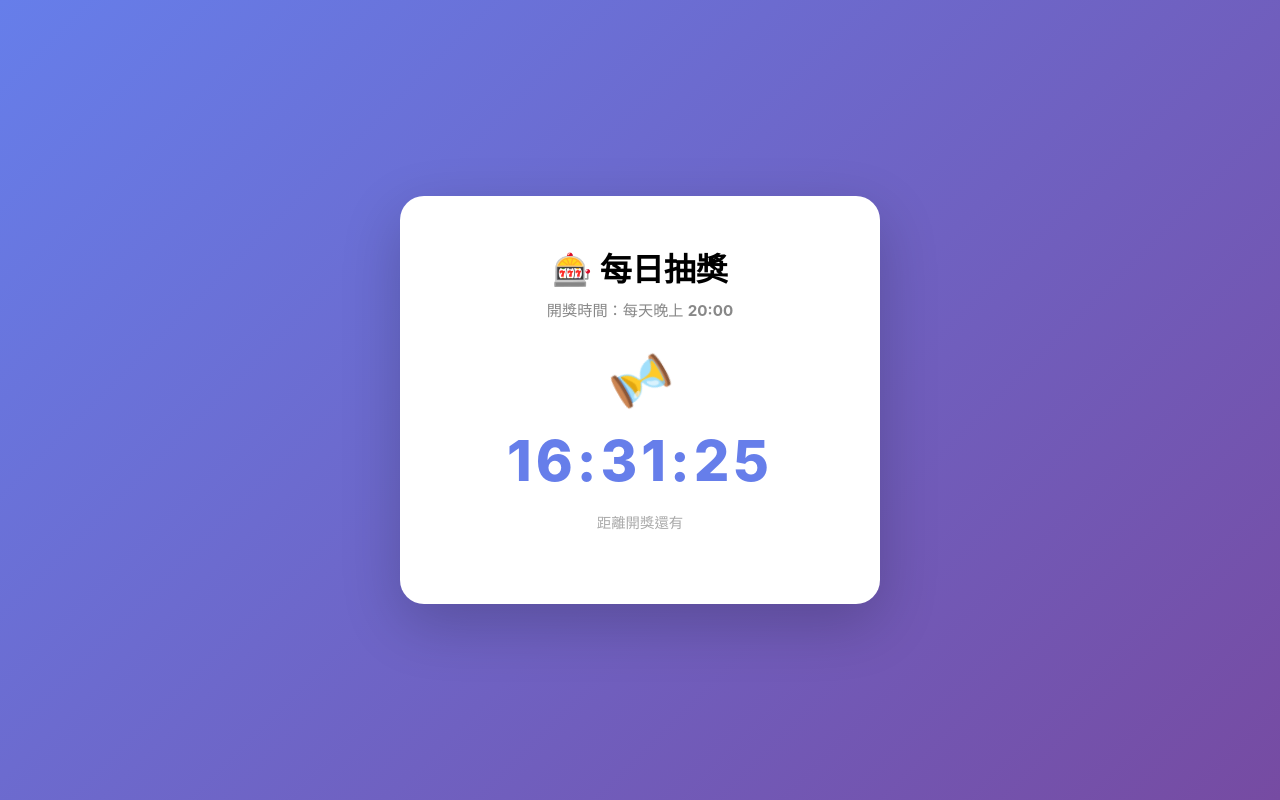
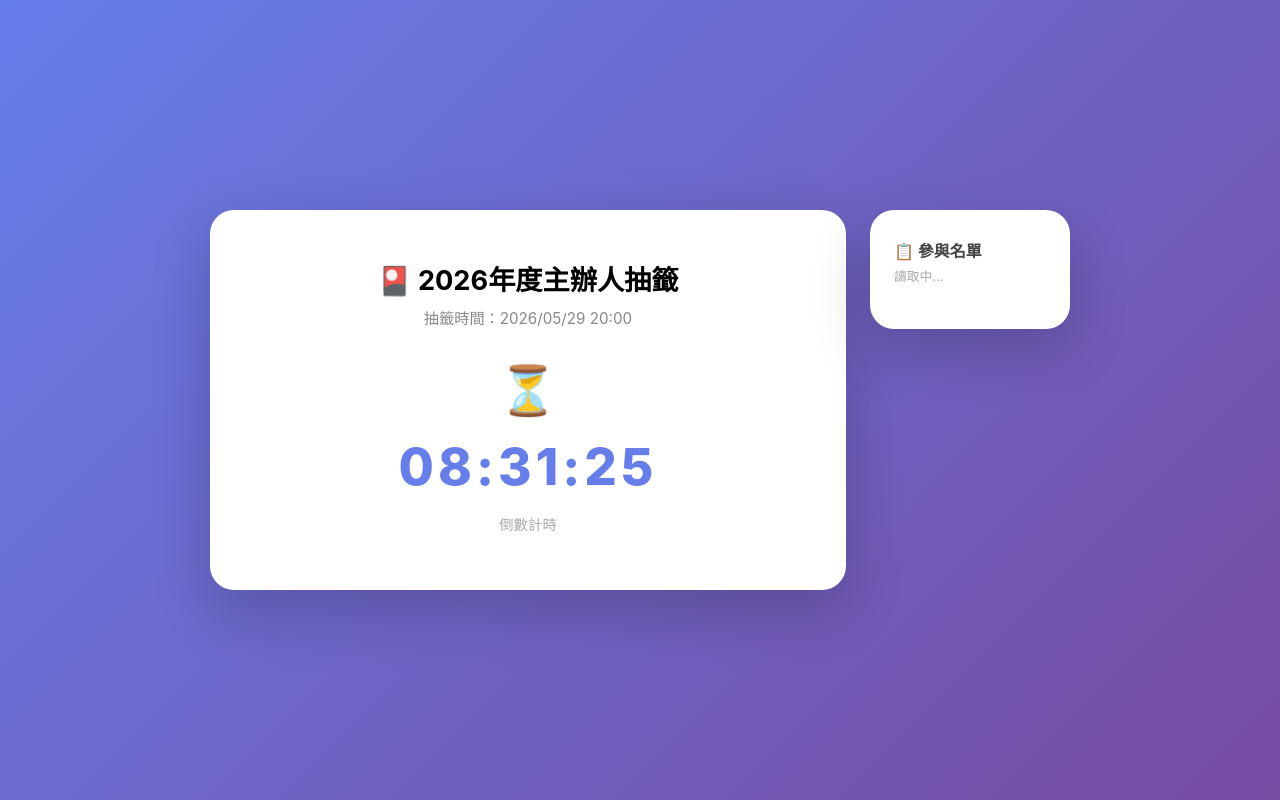
Before and after one commit to jafar9f/lottery, a plain HTML site: page index.html in a window 1280 px wide. Drawn offline with Linux system fonts and the light colour scheme; no server answers.

Commit message:
Update index.html

```diff
--- a/index.html
+++ b/index.html
@@ -3,7 +3,7 @@
 <head>
   <meta charset="UTF-8">
   <meta name="viewport" content="width=device-width, initial-scale=1.0">
-  <title>🎉 每日抽獎</title>
+  <title>2026年度主辦人抽籤</title>
   <style>
     * { box-sizing: border-box; margin: 0; padding: 0; }
     body {
@@ -13,27 +13,36 @@
       display: flex;
       align-items: center;
       justify-content: center;
-      padding: 20px;
+      padding: 24px;
     }
+    .layout {
+      display: flex;
+      gap: 24px;
+      align-items: flex-start;
+      max-width: 860px;
+      width: 100%;
+    }
+
+    /* 左側主卡片 */
     .card {
       background: white;
       border-radius: 24px;
       padding: 48px 40px;
-      max-width: 480px;
-      width: 100%;
+      flex: 1;
       text-align: center;
       box-shadow: 0 20px 60px rgba(0,0,0,0.2);
+      min-width: 0;
     }
-    h1 { font-size: 2rem; margin-bottom: 8px; }
+    h1 { font-size: 1.7rem; margin-bottom: 8px; }
     .subtitle { color: #888; margin-bottom: 32px; font-size: 0.95rem; }
     #countdown {
-      font-size: 3.5rem;
+      font-size: 3.2rem;
       font-weight: 800;
       color: #667eea;
       letter-spacing: 4px;
       margin: 16px 0;
     }
-    #status-text { color: #aaa; font-size: 0.9rem; margin-bottom: 24px; }
+    #status-text { color: #aaa; font-size: 0.9rem; margin-bottom: 8px; }
     #winner-box {
       display: none;
       background: #f0fdf4;
@@ -47,44 +56,124 @@
     .winner-name { font-size: 2.2rem; font-weight: 800; color: #15803d; margin: 8px 0; }
     .prize-name { color: #166534; font-size: 1rem; margin-bottom: 12px; }
     .draw-time { color: #aaa; font-size: 0.8rem; }
-    .waiting-icon { font-size: 3rem; margin-bottom: 16px; animation: spin 3s linear infinite; }
-    @keyframes spin { from{transform:rotate(0deg)} to{transform:rotate(360deg)} }
+    .waiting-icon { font-size: 3rem; margin-bottom: 16px; }
+
+    /* 右側名單卡片 */
+    .list-card {
+      background: white;
+      border-radius: 24px;
+      padding: 28px 24px;
+      width: 200px;
+      flex-shrink: 0;
+      box-shadow: 0 20px 60px rgba(0,0,0,0.2);
+    }
+    .list-card h2 {
+      font-size: 1rem;
+      font-weight: 700;
+      color: #444;
+      margin-bottom: 4px;
+    }
+    .list-count {
+      font-size: 0.8rem;
+      color: #aaa;
+      margin-bottom: 16px;
+    }
+    .name-list {
+      list-style: none;
+      display: flex;
+      flex-direction: column;
+      gap: 8px;
+      max-height: 400px;
+      overflow-y: auto;
+    }
+    .name-list li {
+      background: #f5f3ff;
+      color: #5b21b6;
+      border-radius: 8px;
+      padding: 8px 12px;
+      font-size: 0.9rem;
+      font-weight: 500;
+    }
+    .name-list li.winner-highlight {
+      background: #f0fdf4;
+      color: #15803d;
+      border: 1.5px solid #86efac;
+    }
+
+    @media (max-width: 600px) {
+      .layout { flex-direction: column; }
+      .list-card { width: 100%; }
+    }
   </style>
 </head>
 <body>
+  <div class="layout">
+
+    <!-- 左側主卡片 -->
     <div class="card">
-    <h1>🎰 每日抽獎</h1>
-    <p class="subtitle">開獎時間：每天晚上 <strong>20:00</strong></p>
+      <h1>🎴 2026年度主辦人抽籤</h1>
+      <p class="subtitle">抽籤時間：2026/05/29 20:00</p>
 
       <div id="waiting-section">
         <div class="waiting-icon">⏳</div>
         <div id="countdown">--:--:--</div>
-      <div id="status-text">距離開獎還有</div>
+        <div id="status-text">倒數計時</div>
       </div>
 
       <div id="winner-box">
         <div class="trophy">🏆</div>
-      <div class="winner-label">恭喜得獎者</div>
+        <div class="winner-label">主辦方</div>
         <div class="winner-name" id="winner-name"></div>
         <div class="prize-name" id="prize-name"></div>
         <div class="draw-time" id="draw-time"></div>
       </div>
     </div>
 
+    <!-- 右側名單 -->
+    <div class="list-card">
+      <h2>📋 參與名單</h2>
+      <div class="list-count" id="list-count">讀取中...</div>
+      <ul class="name-list" id="name-list">
+      </ul>
+    </div>
+
+  </div>
+
   <script>
-    // ★★★ 把這裡換成你的 Apps Script Web App URL ★★★
-    const API_URL = 'https://script.google.com/macros/s/AKfycbyjwDWpkyZlODF0JGYaEJwMKgbrzI-dDcxM9r2kO2rjAURWfkBs5wrzhbH-4biqVPDNjQ/exec';
+    // ★★★ 換成你的 Apps Script Web App URL ★★★
+    const API_URL = 'https://script.google.com/macros/s/在這裡貼上你的URL/exec';
 
-    async function checkResult() {
+    // 抽籤時間：2026/05/29 20:00（台北時間）
+    const DRAW_TIME = new Date('2026-05-29T20:00:00+08:00');
+
+    let winnerName = null;
+
+    async function fetchData() {
       try {
         const res = await fetch(API_URL);
         const data = await res.json();
+
+        // 顯示名單
+        if (data.names && data.names.length > 0) {
+          const list = document.getElementById('name-list');
+          document.getElementById('list-count').textContent = `共 ${data.names.length} 人`;
+          list.innerHTML = data.names.map(n =>
+            `<li class="${n === winnerName ? 'winner-highlight' : ''}">${n}</li>`
+          ).join('');
+        }
+
+        // 顯示得獎結果
         if (data.status === 'done') {
+          winnerName = data.winner;
           document.getElementById('waiting-section').style.display = 'none';
           document.getElementById('winner-box').style.display = 'block';
           document.getElementById('winner-name').textContent = data.winner;
-          document.getElementById('prize-name').textContent = '獎項：' + data.prize;
-          document.getElementById('draw-time').textContent = '開獎時間：' + data.time;
+          document.getElementById('prize-name').textContent = data.prize || '';
+          document.getElementById('draw-time').textContent = '抽籤時間：' + data.time;
+          // 更新名單高亮
+          document.querySelectorAll('.name-list li').forEach(li => {
+            li.classList.toggle('winner-highlight', li.textContent === winnerName);
+          });
         }
       } catch (e) {
         console.error('查詢失敗', e);
@@ -93,22 +182,27 @@
 
     function updateCountdown() {
       const now = new Date();
-      const target = new Date();
-      target.setHours(20, 0, 0, 0);
-      if (now >= target) {
-        checkResult();
+      const diff = DRAW_TIME - now;
+
+      if (diff <= 0) {
+        document.getElementById('countdown').textContent = '開獎中...';
+        fetchData();
         return;
       }
-      const diff = target - now;
+
       const h = String(Math.floor(diff / 3600000)).padStart(2, '0');
       const m = String(Math.floor((diff % 3600000) / 60000)).padStart(2, '0');
       const s = String(Math.floor((diff % 60000) / 1000)).padStart(2, '0');
       document.getElementById('countdown').textContent = `${h}:${m}:${s}`;
     }
 
+    // 每秒更新倒數
     setInterval(updateCountdown, 1000);
     updateCountdown();
-    checkResult();
+
+    // 每30秒重新抓名單和結果
+    setInterval(fetchData, 30000);
+    fetchData();
   </script>
 </body>
 </html>
```
Lines whose indentation alone changed are shown as unchanged.
